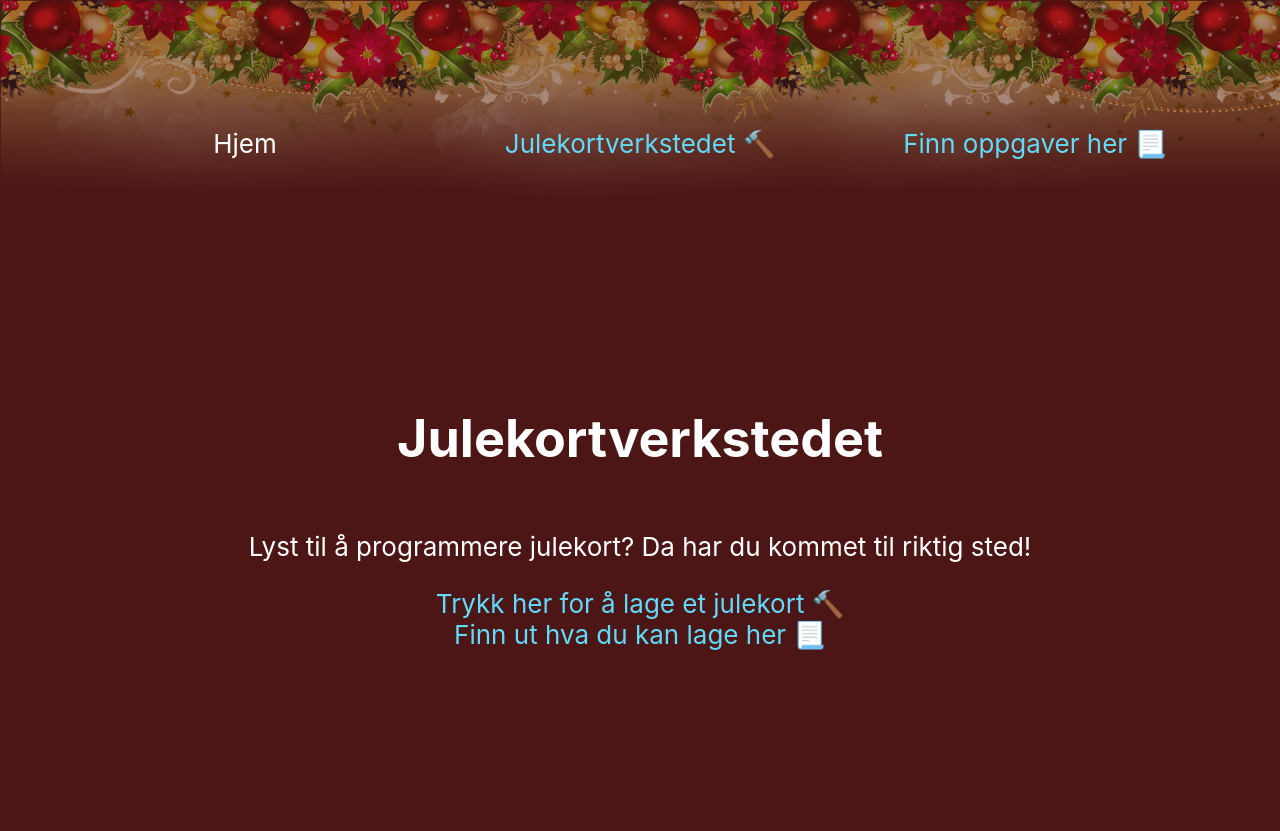
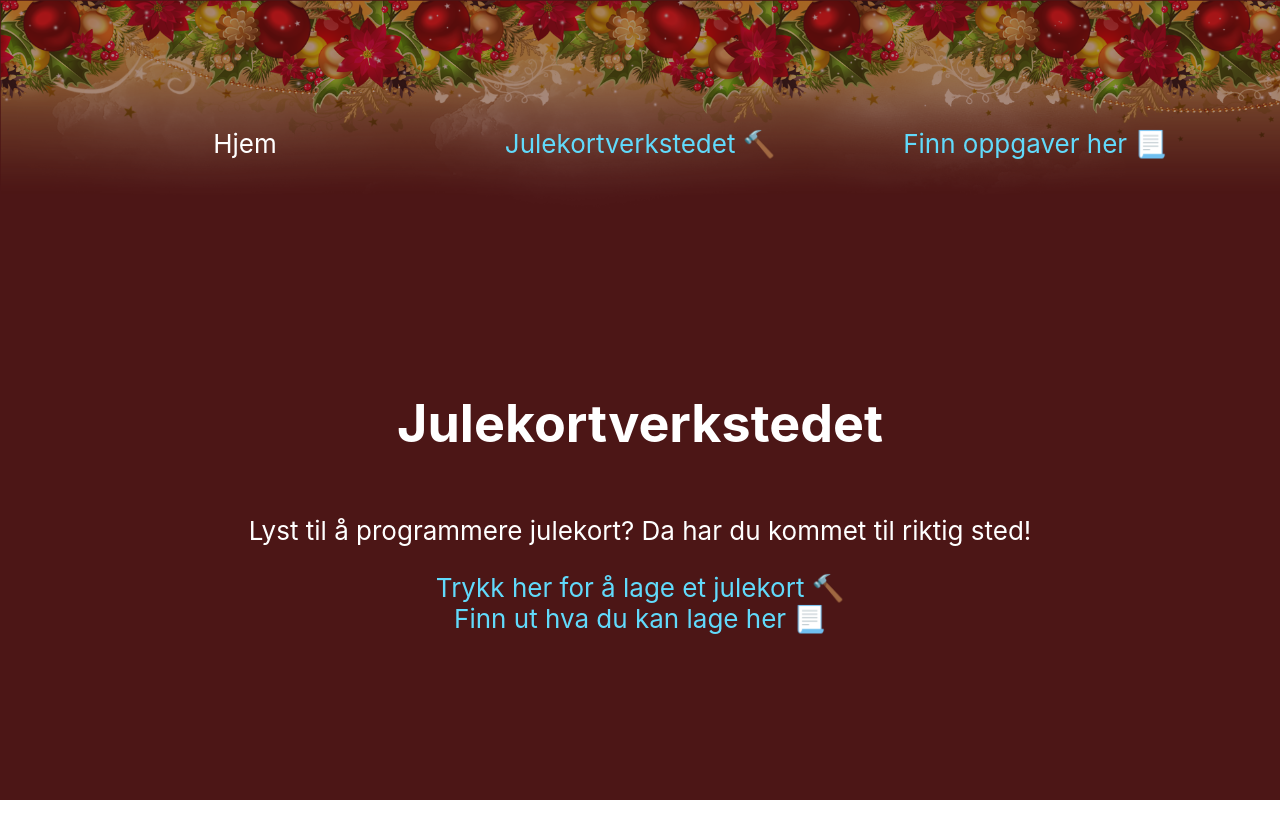
Before and after one commit to KodeklubbenTrondheim/julekurs, a React (Create React App) app: page / in a window 1280 px wide. After the commit the page ends 800 px from the top, so only its background shows below. Built offline with nearby package versions, Linux system fonts and the light colour scheme; what blockly would draw is missing.

Commit message:
Fikse bunn av forsiden

```diff
--- a/src/App.js
+++ b/src/App.js
@@ -38,10 +38,13 @@ export default App
 const Container = styled.div`
   background-color: #4c1616;
   text-align: center;
+  min-height: 100vh;
+  display: flex;
+  flex-direction: column;
 `
 
 const Content = styled.div`
-  min-height: 80vh;
+  flex: 1 0 auto;
   display: flex;
   flex-direction: column;
   align-items: center;
```
